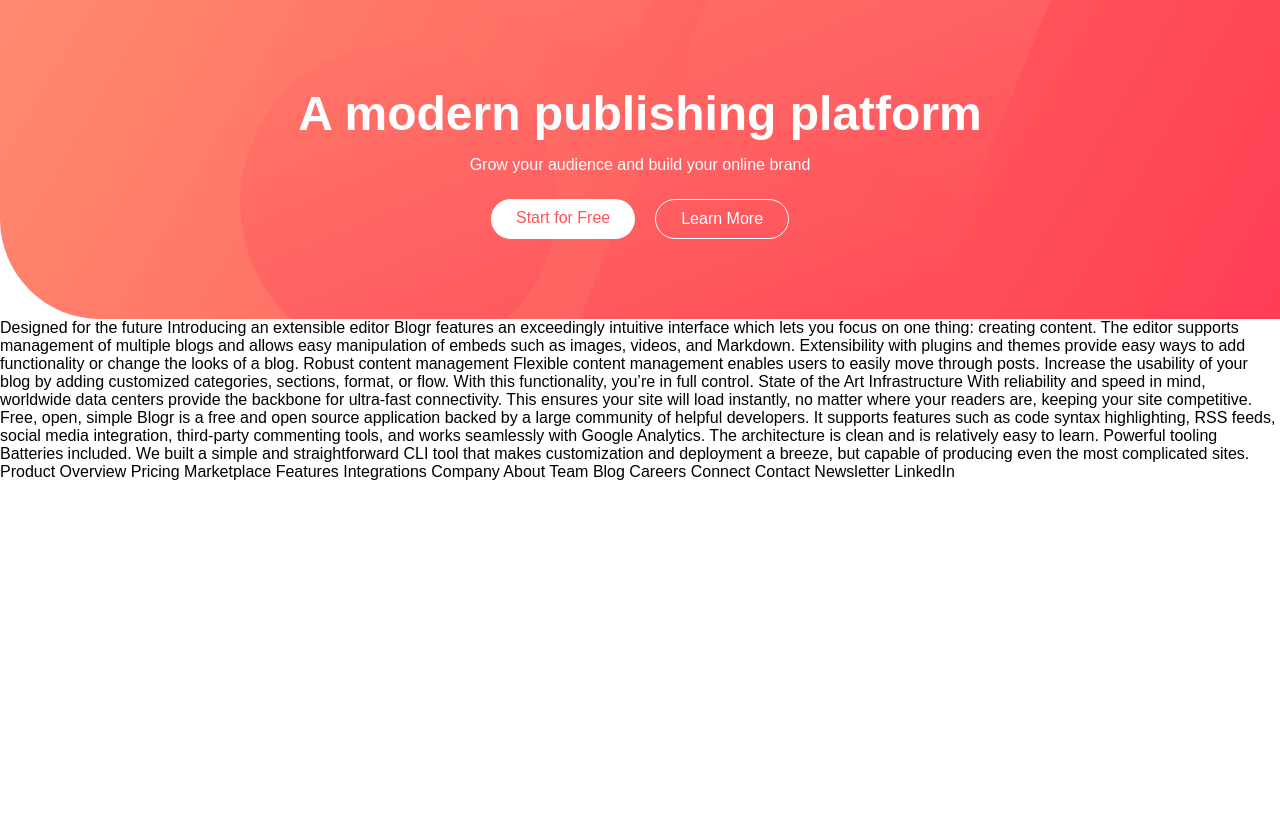
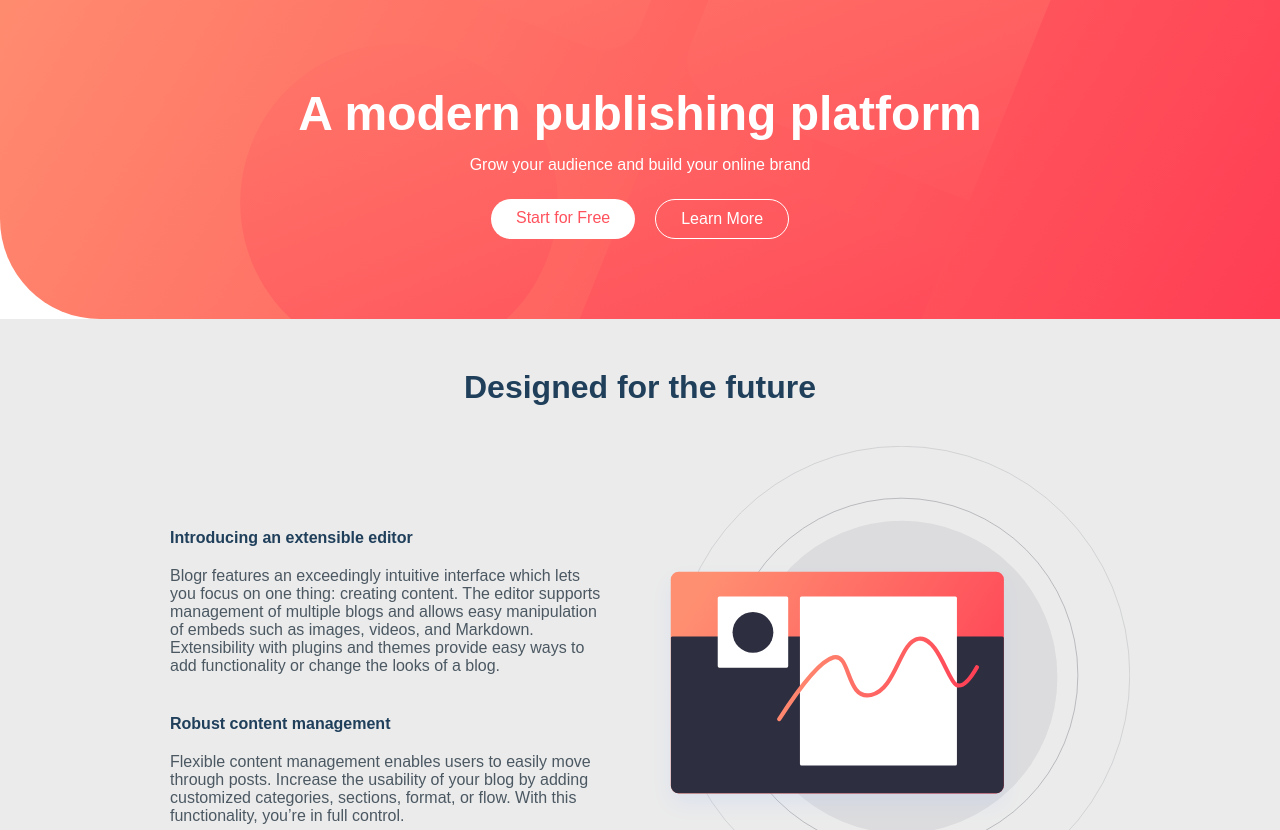
Before and after one commit to VaheAA/blogr-landing-page-main, a plain HTML site: page index.html in a window 1280 px wide. Shown: the part 122-952 px from the top of the page. Before the commit the page ends 800 px from the top, so only its background shows below. Drawn offline with Linux system fonts and the light colour scheme.

Commit message:
new section

```diff
--- a/css/styles.css
+++ b/css/styles.css
@@ -210,3 +210,55 @@ nav {
     background: var(--text-color);
     color: var(--cta-text-color);
 }
+
+/* Section one styles  */
+
+.section {
+    display: flex;
+    gap: 20px;
+    padding: 20px 150px 80px 150px;
+}
+
+main {
+    background-color: rgb(235, 235, 235);
+    /* border-top-left-radius: 100px; */
+}
+
+.text-container {
+    width: 100%;
+    display: flex;
+    flex-direction: column;
+    align-self: center;
+}
+
+.img-container {
+    width: 100%;
+}
+
+.img-container > img {
+    max-width: 100%;
+}
+
+.title-section {
+    display: flex;
+    justify-content: center;
+    padding: 50px 150px 20px 150px;
+}
+
+.secondary-title{
+    font-size: 2rem;
+    color: var(--headings-color);
+}
+
+.section-subtitle {
+    color: var(--headings-color);
+    margin-bottom: 20px;
+}
+
+.text {
+    padding: 20px;
+}
+
+.main-text {
+    color: var(--body-text);
+}
--- a/index.html
+++ b/index.html
@@ -68,17 +68,28 @@
 
 
 <main>
-  Designed for the future
-
-  Introducing an extensible editor
-  Blogr features an exceedingly intuitive interface which lets you focus on one thing: creating content.
+  <div class="title-section">
+    <h2 class="secondary-title">Designed for the future</h2>
+  </div>
+  <section class="section first-section">
+    <div class="text-container container">
+      <div class="text">
+  <h4 class="section-subtitle">Introducing an extensible editor</h4>
+  <p class="main-text">Blogr features an exceedingly intuitive interface which lets you focus on one thing: creating content.
   The editor supports management of multiple blogs and allows easy manipulation of embeds such as images,
   videos, and Markdown. Extensibility with plugins and themes provide easy ways to add functionality or
-  change the looks of a blog.
-
-  Robust content management
-  Flexible content management enables users to easily move through posts. Increase the usability of your blog
-  by adding customized categories, sections, format, or flow. With this functionality, you’re in full control.
+  change the looks of a blog.</p>
+</div>
+      <div class="text">
+  <h4 class="section-subtitle">Robust content management</h4>
+  <p class="main-text">Flexible content management enables users to easily move through posts. Increase the usability of your blog
+  by adding customized categories, sections, format, or flow. With this functionality, you’re in full control.</p>
+</div>
+</div>
+  <div class="img-container container">
+    <img src="/images/illustration-editor-desktop.svg" alt="">
+  </div>
+</section>
 
   State of the Art Infrastructure
   With reliability and speed in mind, worldwide data centers provide the backbone for ultra-fast connectivity.
```
Also changed, not shown: design/active-states.jpg.
